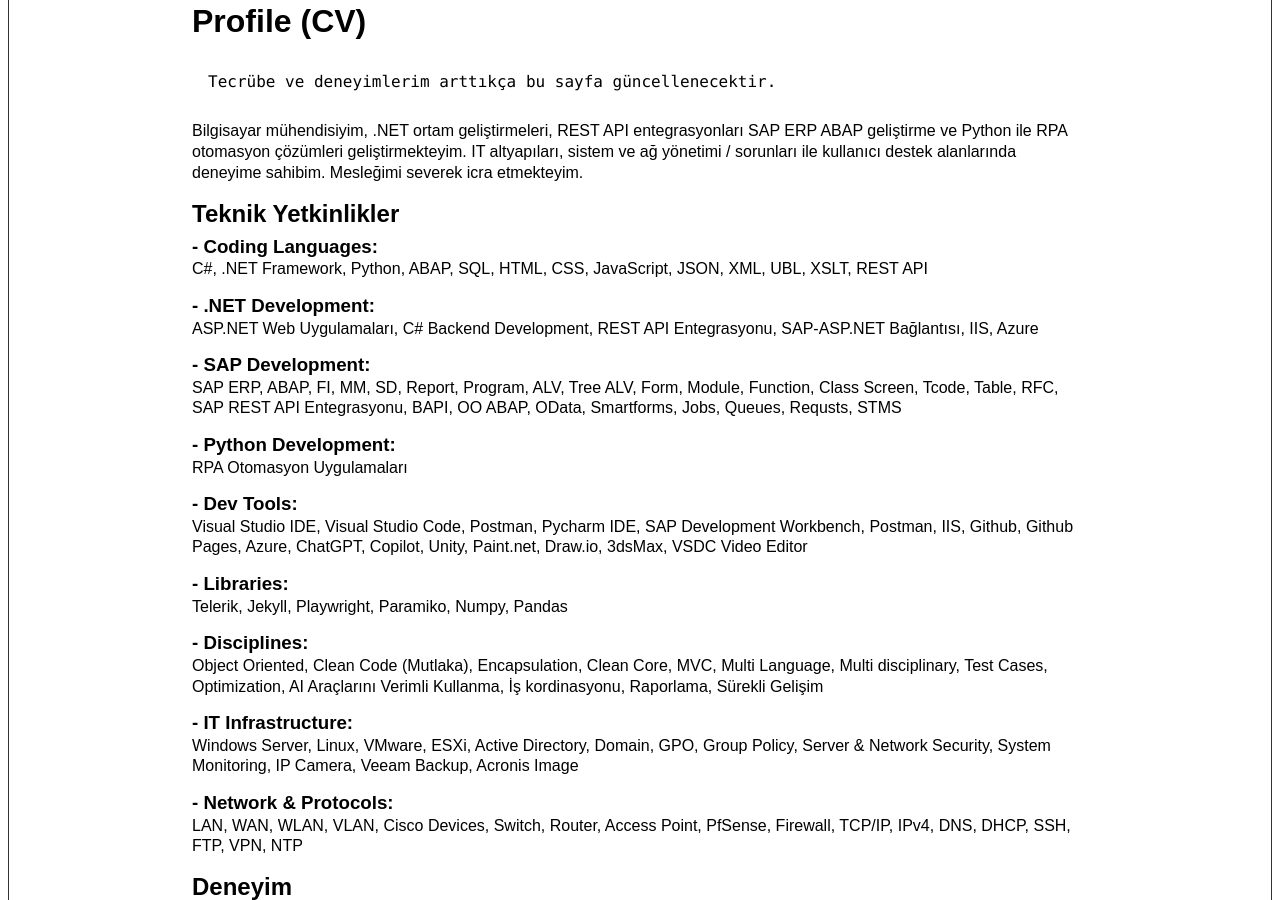
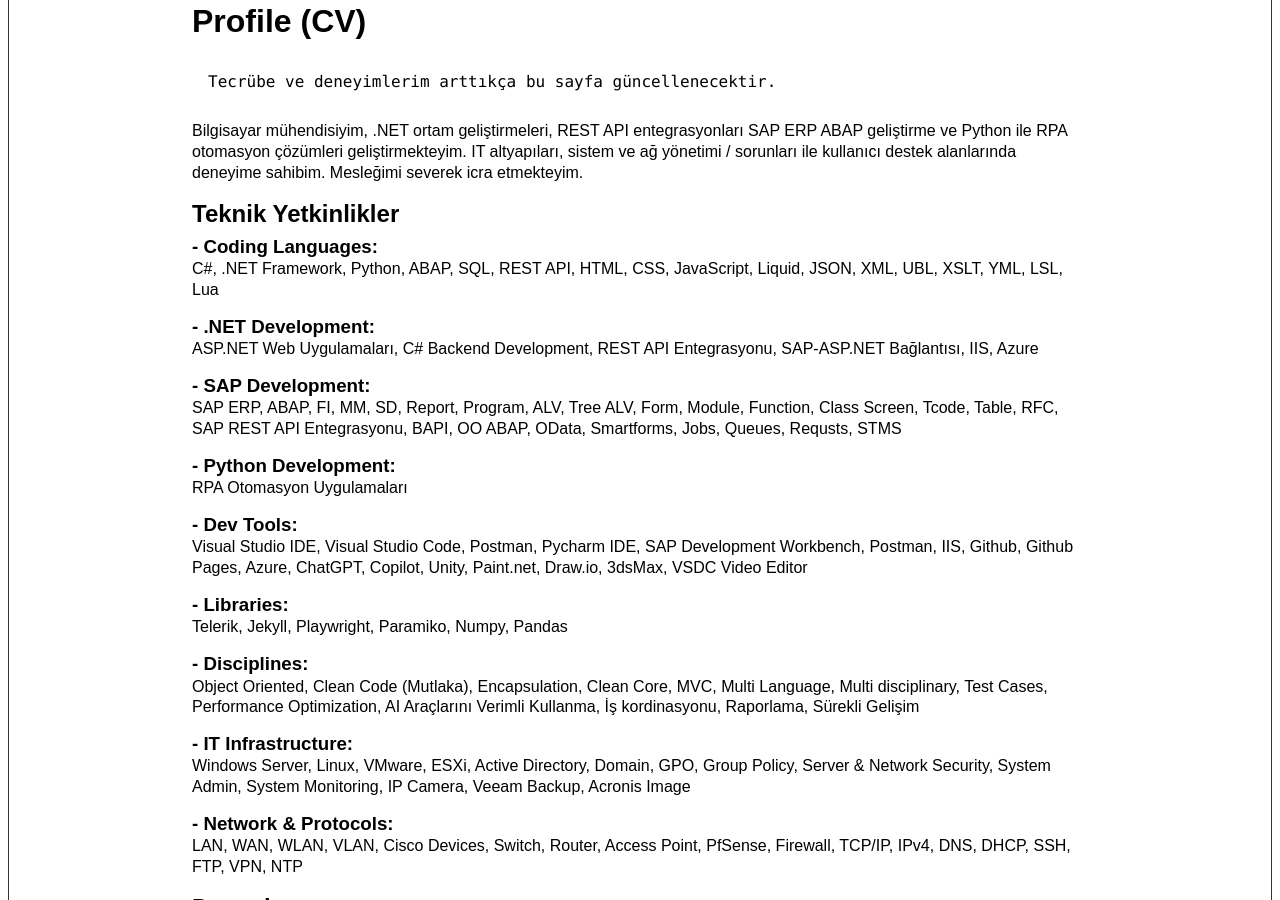
Before and after one commit to tarikacikgoz96/tarikacikgoz96.github.io, a Jekyll site: the page built from _contents/profile.md, in a window 1280 px wide and 900 px high, scrolled down 281 px. Built offline with Jekyll 4.4.1, drawn with Linux system fonts in a browser that asks for light colours.

Commit message:
şablon konfigurasyon rev1.1

```diff
--- a/_contents/profile.md
+++ b/_contents/profile.md
@@ -11,7 +11,7 @@
 
 ## Teknik Yetkinlikler
 ### - Coding Languages:
-C#, .NET Framework, Python, ABAP, SQL, HTML, CSS, JavaScript, JSON, XML, UBL, XSLT, REST API
+C#, .NET Framework, Python, ABAP, SQL, REST API, HTML, CSS, JavaScript, Liquid, JSON, XML, UBL, XSLT, YML, LSL, Lua
 ### - .NET Development:
 ASP.NET Web Uygulamaları, C# Backend Development, REST API Entegrasyonu, SAP-ASP.NET Bağlantısı, IIS, Azure
 ### - SAP Development:
@@ -23,9 +23,9 @@
 ### - Libraries:
 Telerik, Jekyll, Playwright, Paramiko, Numpy, Pandas
 ### - Disciplines:
-Object Oriented, Clean Code (Mutlaka), Encapsulation, Clean Core, MVC, Multi Language, Multi disciplinary, Test Cases, Optimization, AI Araçlarını Verimli Kullanma, İş kordinasyonu, Raporlama, Sürekli Gelişim
+Object Oriented, Clean Code (Mutlaka), Encapsulation, Clean Core, MVC, Multi Language, Multi disciplinary, Test Cases, Performance Optimization, AI Araçlarını Verimli Kullanma, İş kordinasyonu, Raporlama, Sürekli Gelişim
 ### - IT Infrastructure:
-Windows Server, Linux, VMware, ESXi, Active Directory, Domain, GPO, Group Policy, Server & Network Security, System Monitoring, IP Camera, Veeam Backup, Acronis Image
+Windows Server, Linux, VMware, ESXi, Active Directory, Domain, GPO, Group Policy, Server & Network Security, System Admin, System Monitoring, IP Camera, Veeam Backup, Acronis Image
 ### - Network & Protocols:
 LAN, WAN, WLAN, VLAN, Cisco Devices, Switch, Router, Access Point, PfSense, Firewall, TCP/IP, IPv4, DNS, DHCP, SSH, FTP, VPN, NTP
 
```
Also changed, not shown: _contents/projects/SAP/info.md (added, +4 -0 lines), _data/settings.yml (+9 -11 lines), _includes/content-navigator.html (+42 -4 lines), _contents/projects/SAP/mlzDsya.md (renamed from _contents/projects/SAP_ABAP_Development/mlzDsya.md), _contents/projects/SAP/test2.md (renamed from _contents/projects/SAP_ABAP_Development/test2.md), images/site/badge_ege.png (renamed from images/badge_ege.png), images/site/badge_tsk.png (renamed from images/badge_tsk.png), images/site/banner.png (renamed from images/banner.png), images/site/icon_github.png (renamed from images/icon_github.png), images/site/icon_linkedin.png (renamed from images/icon_linkedin.png), images/site/logo.png (renamed from images/logo.png), 1 other file.
